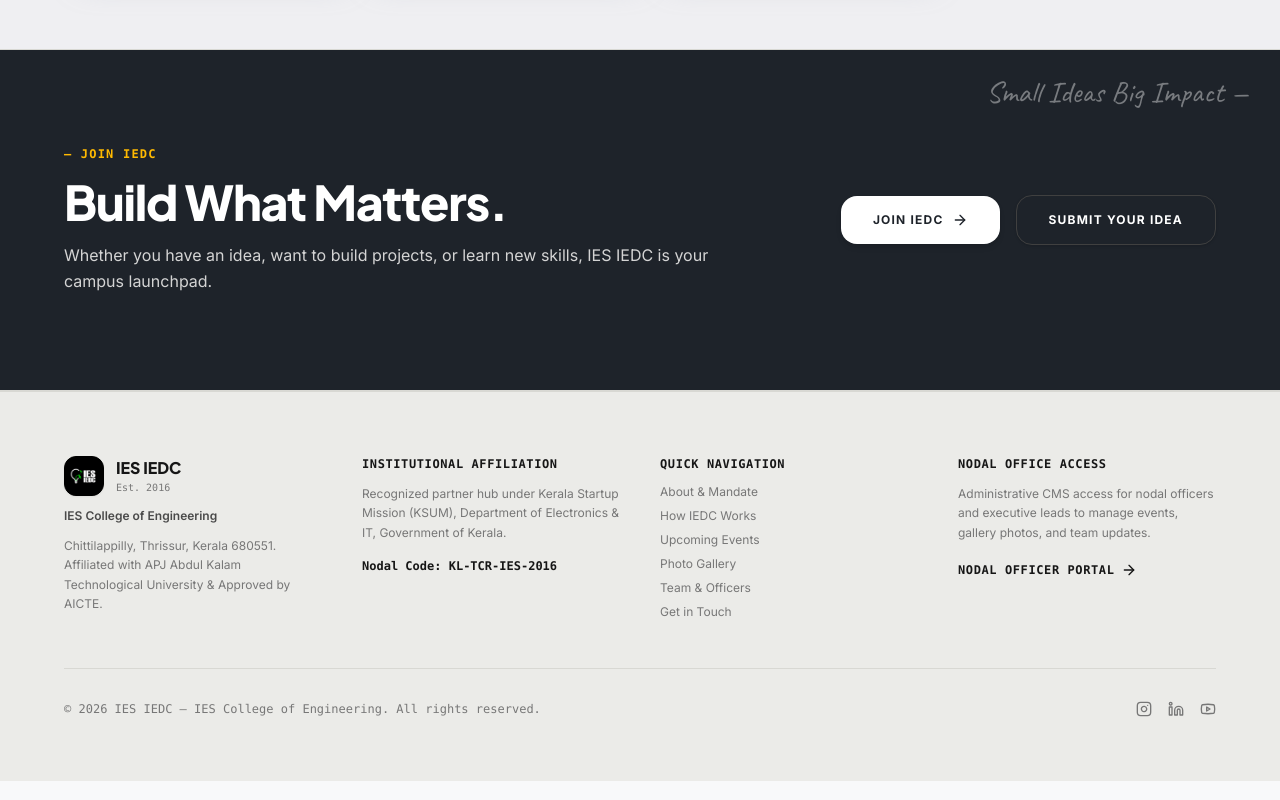
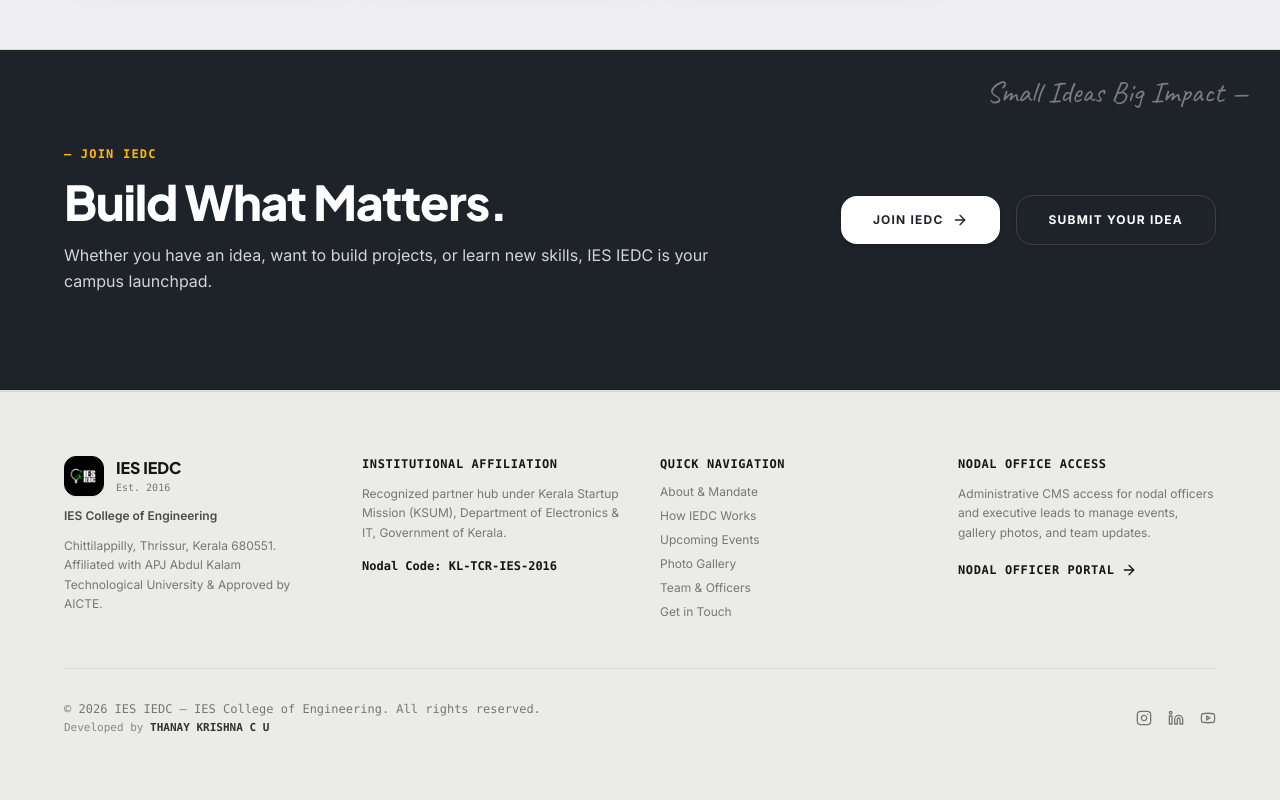
Before and after one commit to THANAY-KRISHNA/ies-iedc, a React (Vite) app: page / in a window 1280 px wide. Shown: the part 2972-3772 px from the top of the page. Built offline with nearby package versions, Linux system fonts and the light colour scheme; no server answers.

Commit message:
feat: implement Footer component with branding, navigation, and social links

```diff
--- a/src/components/layout/Footer.tsx
+++ b/src/components/layout/Footer.tsx
@@ -75,7 +75,10 @@
 
         {/* Footer Bottom Bar */}
         <div className="pt-8 border-t border-[#D8D8D3] flex flex-col sm:flex-row items-center justify-between gap-4 text-xs font-mono text-[#777777]">
-          <span>© {new Date().getFullYear()} IES IEDC — IES College of Engineering. All rights reserved.</span>
+          <div className="flex flex-col gap-1">
+            <span>© {new Date().getFullYear()} IES IEDC — IES College of Engineering. All rights reserved.</span>
+            <span className="text-[11px] text-[#888888]">Developed by <span className="font-semibold text-[#333333]">THANAY KRISHNA C U</span></span>
+          </div>
           <div className="flex items-center gap-4">
             <a href="https://instagram.com" target="_blank" rel="noreferrer" className="hover:text-[#161616] transition-colors">
               <Instagram className="w-4 h-4" />
```
